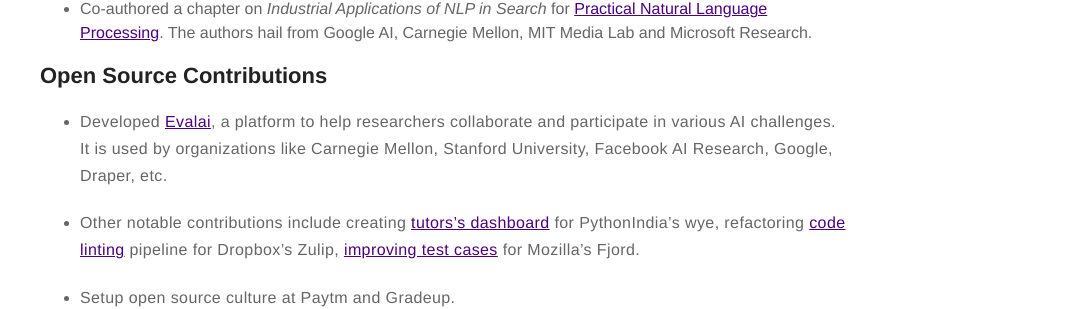
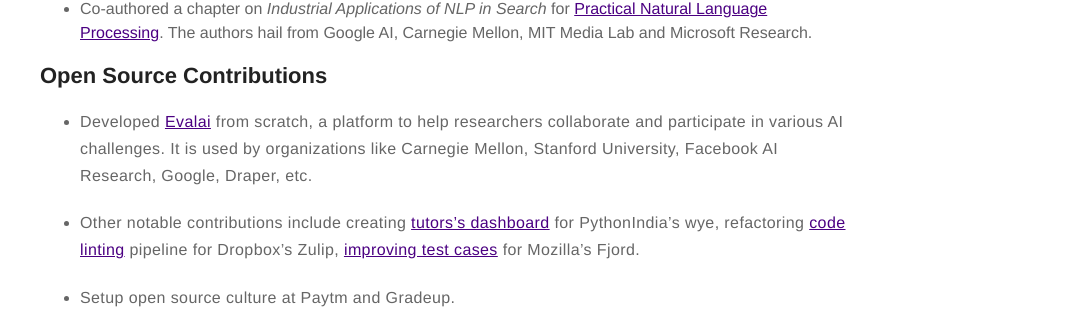
Before and after one commit to taranjeet/taranjeet.github.io, a Jekyll site: the page built from about.md, in a window 1280 px wide. Shown: the part 925-1234 px from the top of the page, without its empty margins (195-1280 px from the left). Built offline with Jekyll 4.4.1, drawn with Linux system fonts in a browser that asks for light colours.

Commit message:
update contribution about evalai.

```diff
--- a/about.md
+++ b/about.md
@@ -24,7 +24,7 @@ Here are some details about my initiatives and experiences
 
 ## Open Source Contributions
 
-* Developed [Evalai](https://evalai.cloudcv.org), a platform to help researchers collaborate and participate in various AI challenges. It is used by organizations like Carnegie Mellon, Stanford University, Facebook AI Research, Google, Draper, etc.
+* Developed [Evalai](https://evalai.cloudcv.org) from scratch, a platform to help researchers collaborate and participate in various AI challenges. It is used by organizations like Carnegie Mellon, Stanford University, Facebook AI Research, Google, Draper, etc.
 
 * Other notable contributions include creating [tutors's dashboard](https://github.com/pythonindia/wye/commits?author=taranjeet) for PythonIndia's wye, refactoring [code linting](https://github.com/zulip/zulip/commits?author=taranjeet) pipeline for Dropbox's Zulip, [improving test cases](https://github.com/mozilla/fjord/commits?author=taranjeet) for Mozilla’s Fjord.
 
```
